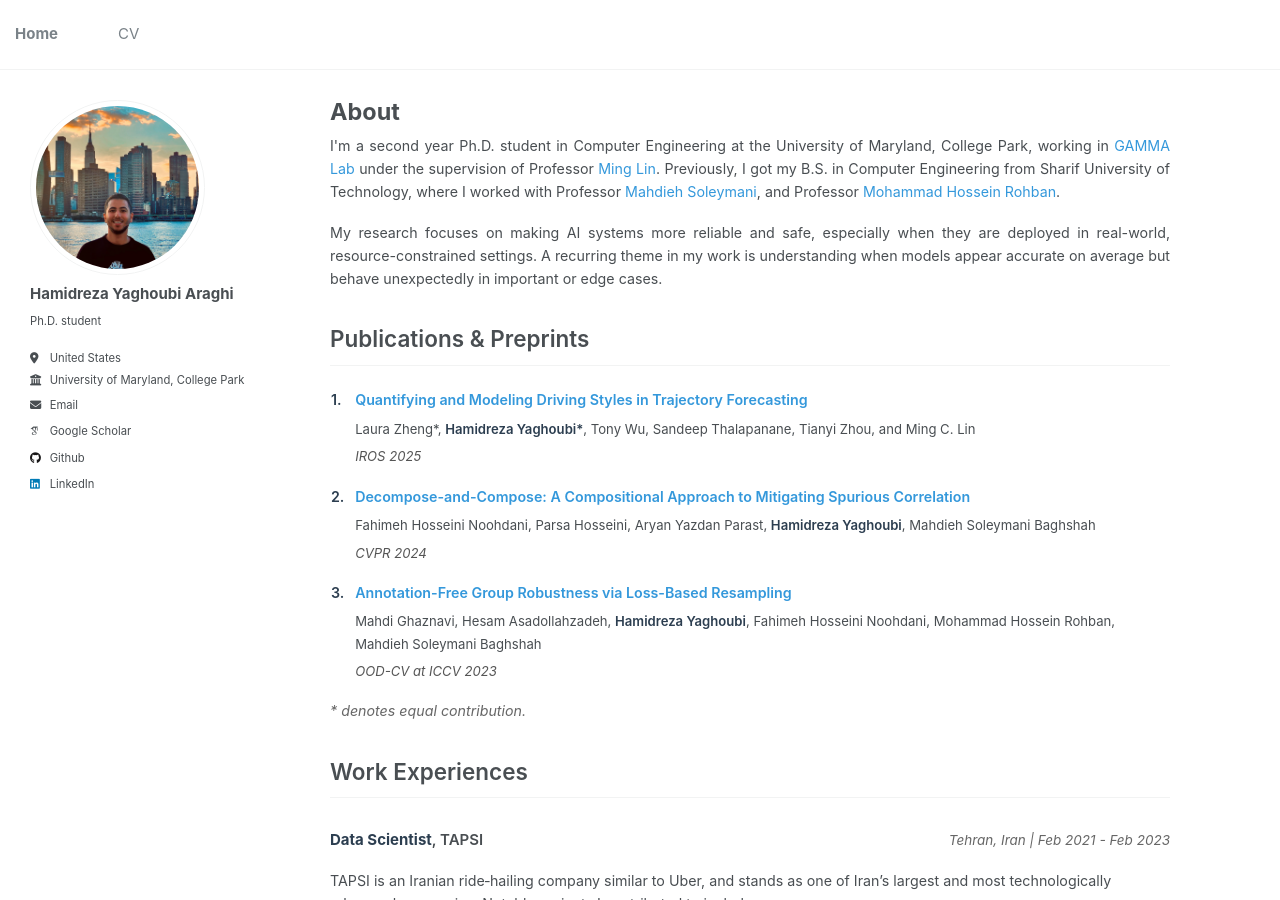
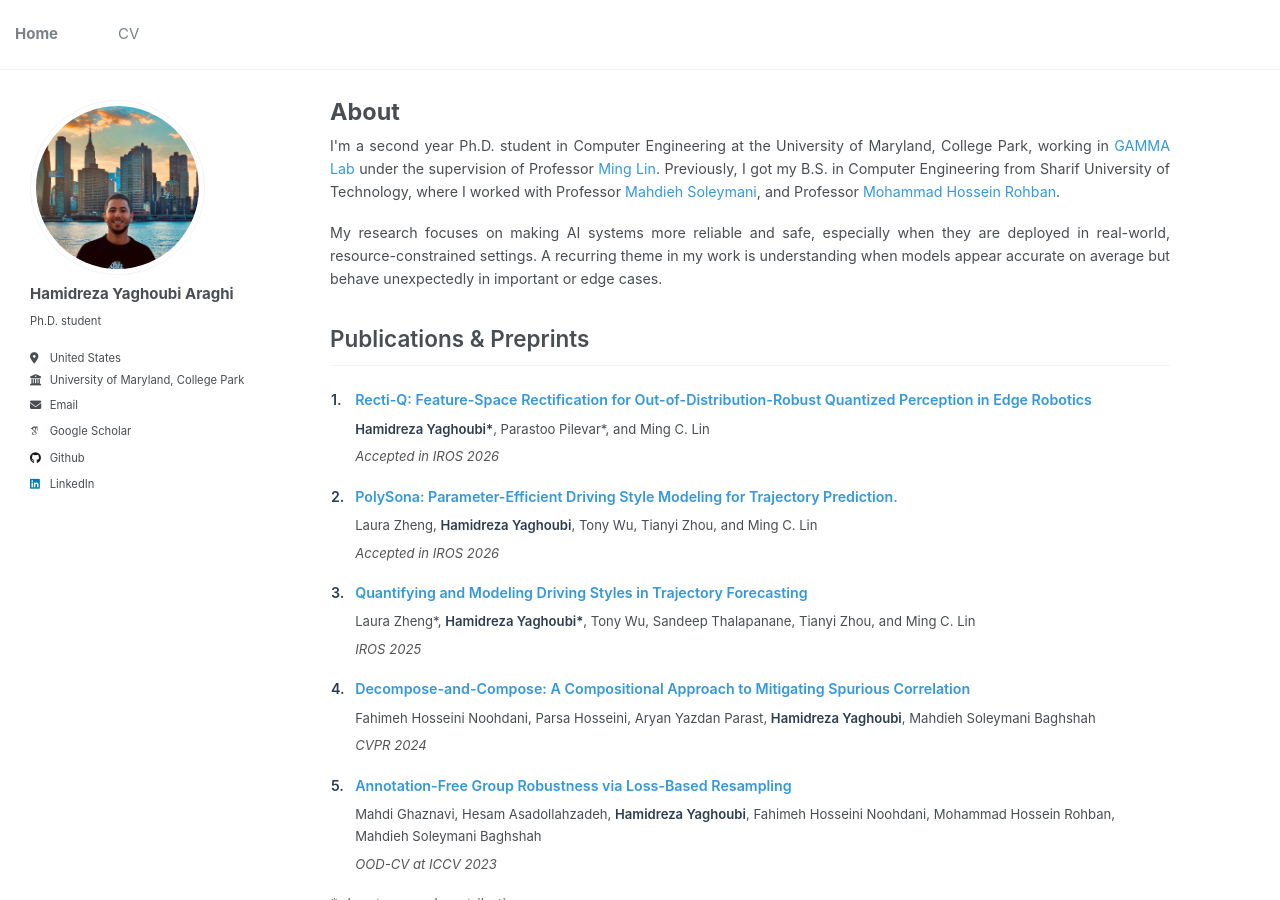
Before and after one commit to HamidrezaYaghoubi/HamidrezaYaghoubi.github.io, a Jekyll site: the page built from _pages/about.md, in a window 1280 px wide and 900 px high. Built offline with Jekyll 4.4.1, drawn with Linux system fonts in a browser that asks for light colours; some web fonts are replaced.

Commit message:
Update publications in about.md
Added new publications with authors and venues.

```diff
--- a/_pages/about.md
+++ b/_pages/about.md
@@ -39,6 +39,16 @@ I'm a second year Ph.D. student in Computer Engineering at the University of Mar
 
 <div class="publications">
 <ol>
+<li>
+  <a>Recti-Q: Feature-Space Rectification for Out-of-Distribution-Robust Quantized Perception in Edge Robotics</a>
+  <span class="pub-authors"><strong>Hamidreza Yaghoubi*</strong>, Parastoo Pilevar*, and Ming C. Lin</span>
+  <span class="pub-venue">Accepted in IROS 2026</span>
+</li>
+<li>
+  <a>PolySona: Parameter-Efficient Driving Style Modeling for Trajectory Prediction.</a>
+  <span class="pub-authors">Laura Zheng, <strong>Hamidreza Yaghoubi</strong>, Tony Wu, Tianyi Zhou, and Ming C. Lin</span>
+  <span class="pub-venue">Accepted in IROS 2026</span>
+</li>
 <li>
   <a href="https://arxiv.org/abs/2503.04994" target="_blank">Quantifying and Modeling Driving Styles in Trajectory Forecasting</a>
   <span class="pub-authors">Laura Zheng*, <strong>Hamidreza Yaghoubi*</strong>, Tony Wu, Sandeep Thalapanane, Tianyi Zhou, and Ming C. Lin</span>
```
